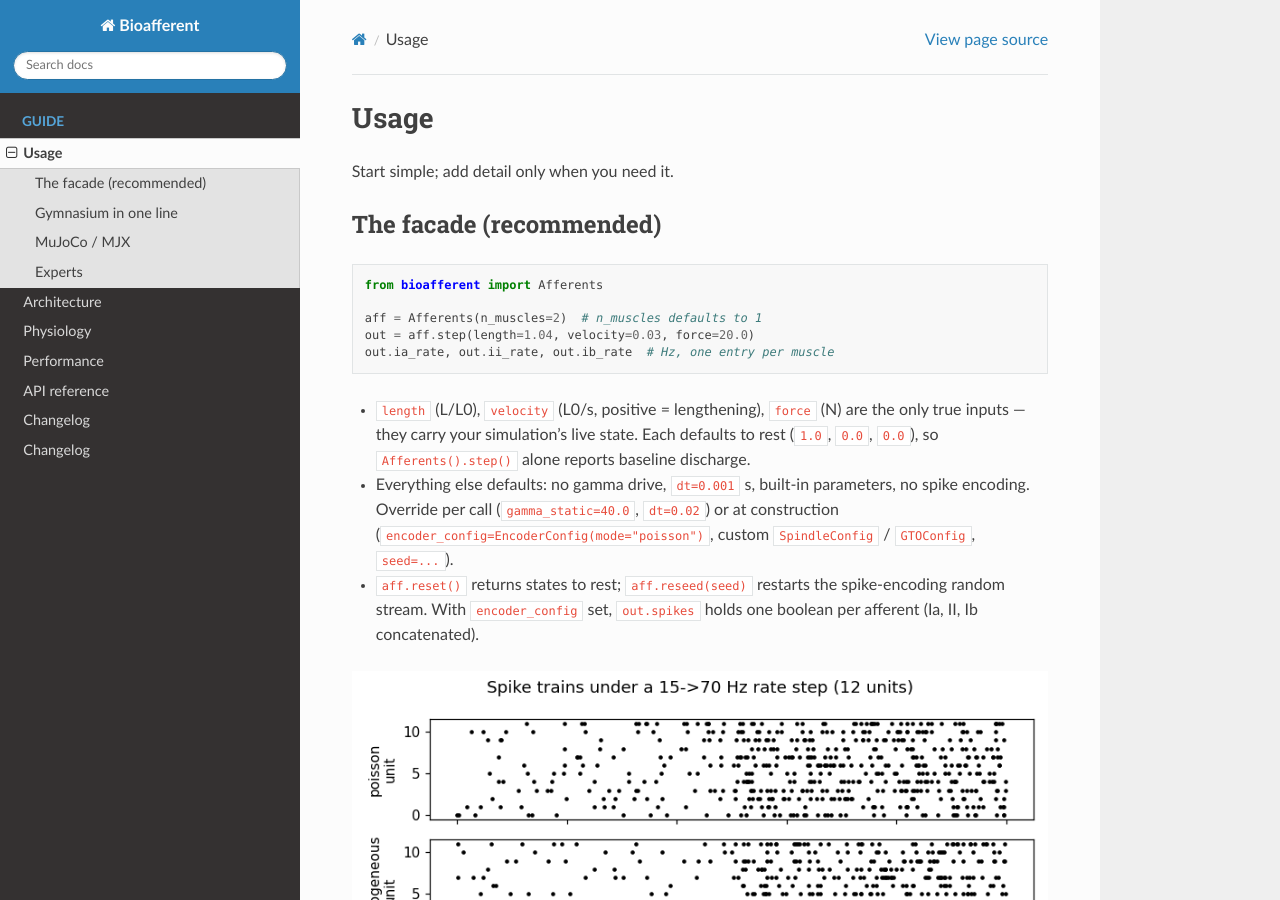
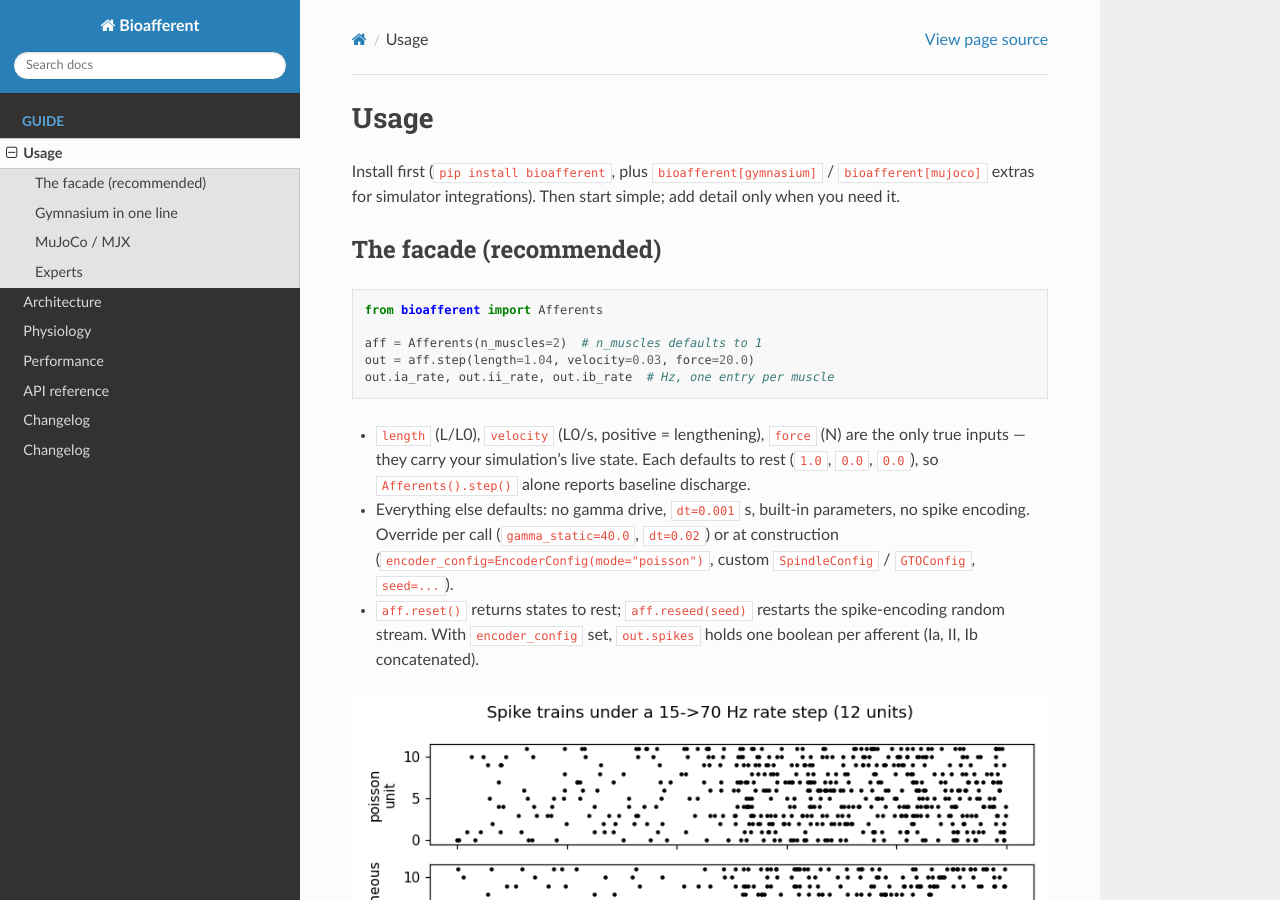
Before and after one commit to RPalmr/bio-afferent, a Sphinx documentation site: the page built from docs/usage.md, in a window 1280 px wide and 900 px high. Built offline with Sphinx 7.4.7 and the Read the Docs theme 3.1.0, drawn with Linux system fonts in a browser that asks for light colours.

Commit message:
document installation

```diff
--- a/docs/usage.md
+++ b/docs/usage.md
@@ -1,6 +1,8 @@
 # Usage
 
-Start simple; add detail only when you need it.
+Install first (`pip install bioafferent`, plus `bioafferent[gymnasium]` /
+`bioafferent[mujoco]` extras for simulator integrations). Then start simple;
+add detail only when you need it.
 
 ## The facade (recommended)
 
```
Also changed, not shown: README.md (+23 -0 lines).
